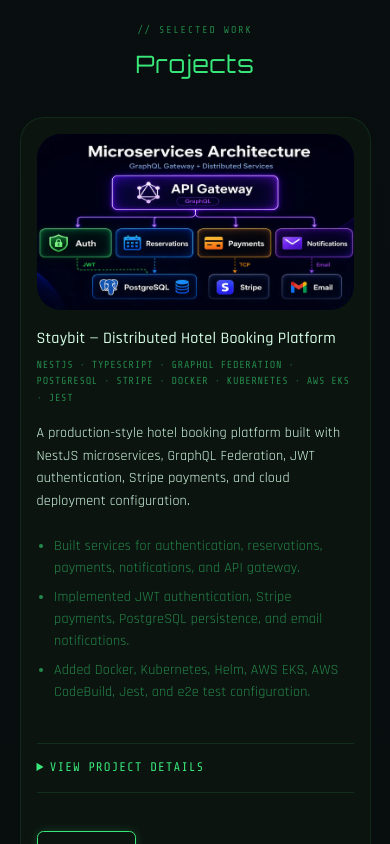
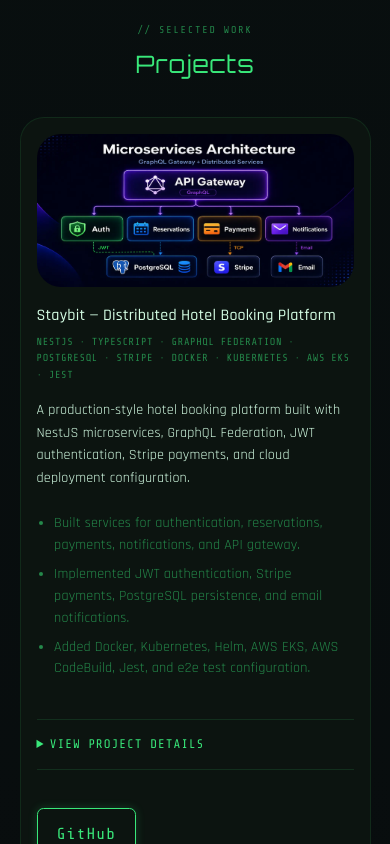
Before and after one commit to yacineak97/yacineak97.github.io, a React (Vite) app: page / in a window 390 px wide. Shown: the part 4660-5504 px from the top of the page. Built offline with nearby package versions, Linux system fonts and the light colour scheme.

Commit message:
fix: display project card images without cropping

```diff
--- a/src/components/projects/projects.css
+++ b/src/components/projects/projects.css
@@ -49,15 +49,14 @@
 	border-radius: 1.5rem;
 	overflow: hidden;
 	cursor: zoom-in;
-	min-height: 12rem;
 	background: rgba(57, 232, 122, 0.04);
 }
 
 .portfolio__item-image img {
 	width: 100%;
-	height: 12rem;
+	height: auto;
 	display: block;
-	object-fit: cover;
+	object-fit: initial;
 	transition:
 		transform 300ms ease,
 		filter 300ms ease;
@@ -276,12 +275,6 @@
 		grid-template-columns: 1fr 1fr;
 		gap: 1.2rem;
 	}
-
-	.portfolio__item-image,
-	.portfolio__item-image img {
-		height: 11rem;
-		min-height: 11rem;
-	}
 }
 
 @media screen and (max-width: 600px) {
```
